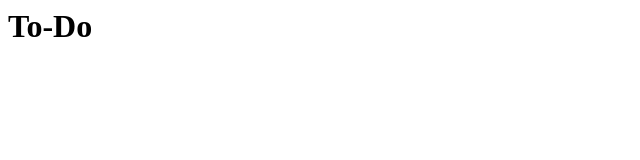
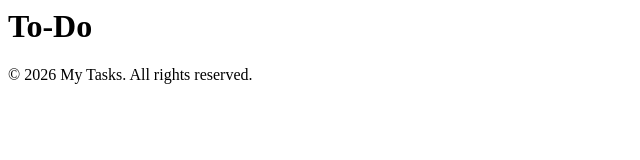
Before and after one commit to AlexFYeeSW/Todo-app, a plain HTML site: page index.html in a window 1280 px wide. Shown: the whole page, without its empty margins (0-640 px from the left). Drawn offline with Linux system fonts and the light colour scheme.

Commit message:
Add footer

```diff
--- a/index.html
+++ b/index.html
@@ -1,2 +1,7 @@
 <h1>To-Do</h1>
 <ul id=Tasks></ul>
+
+
+<footer class="site-footer">
+  <p>&copy; 2026 My Tasks. All rights reserved.</p>
+</footer>
```
